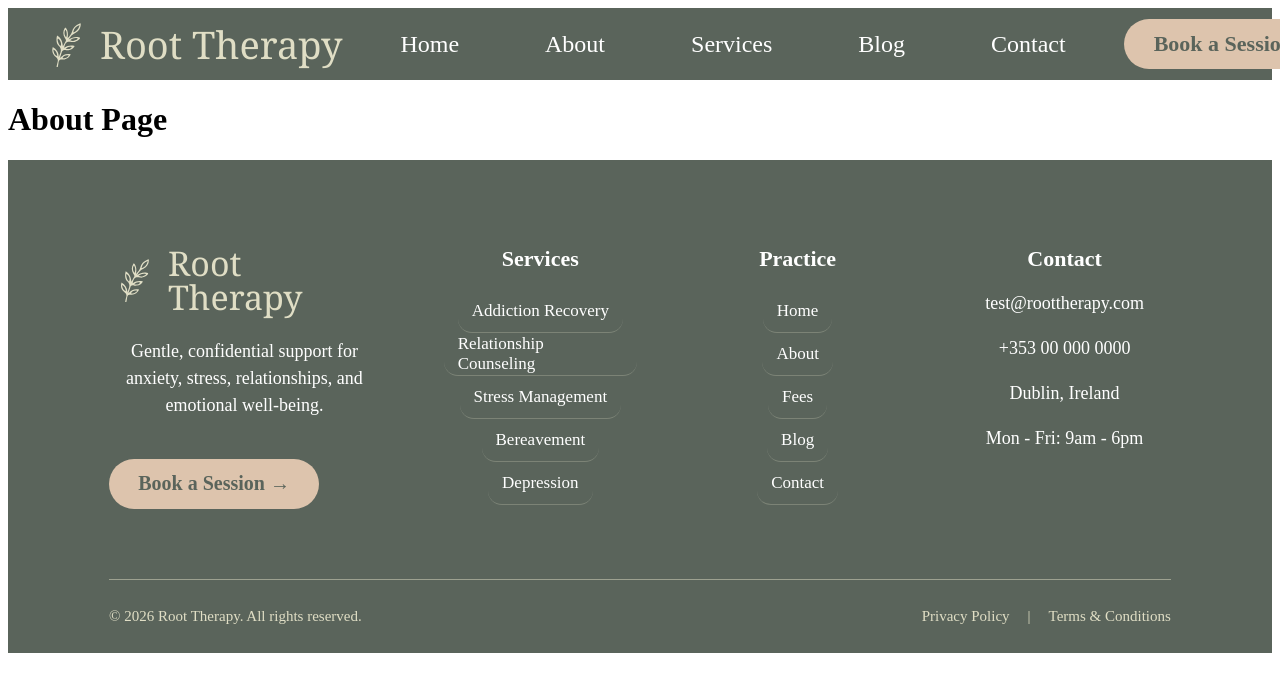
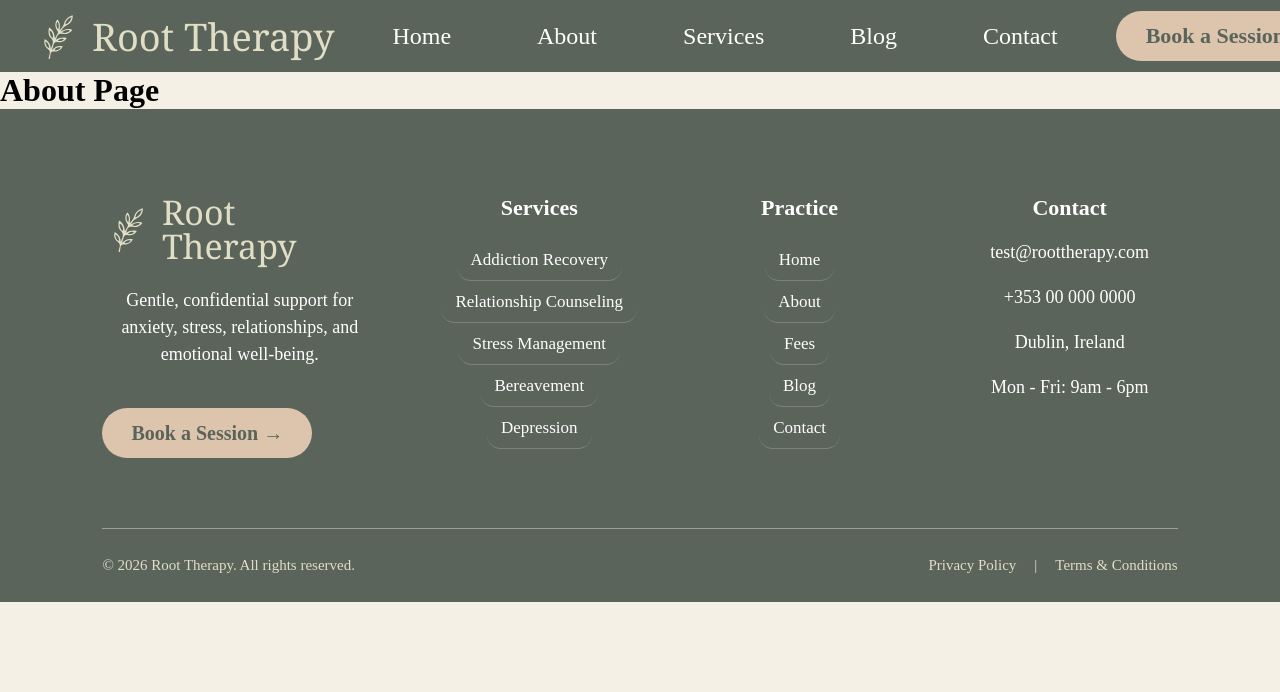
Before and after one commit to FilipG01/Group-D-Project, a React (Vite) app: page /about in a window 1280 px wide. Shown: the top 692 px of the page. Built offline with nearby package versions, Linux system fonts and the light colour scheme.

Commit message:
made some global changes to the html and css, services page is ok for now

```diff
--- a/styles/global.css
+++ b/styles/global.css
@@ -1,3 +1,23 @@
+* {
+    margin: 0;
+    padding: 0;
+    box-sizing: border-box;
+}
+
+html,
+body,
+#root {
+    width: 100%;
+    min-height: 100vh;
+}
+
+html,
+body,
+#root {
+    min-height: 100vh;
+    background-color: #F5F0E6;
+}
+
 /* Services Page */
 
 .services-page {
```
